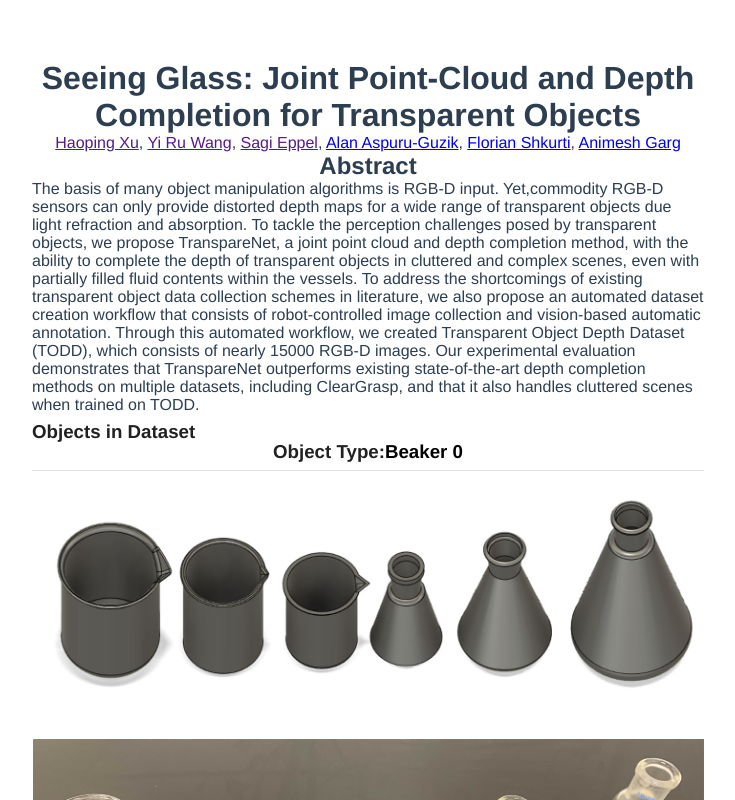
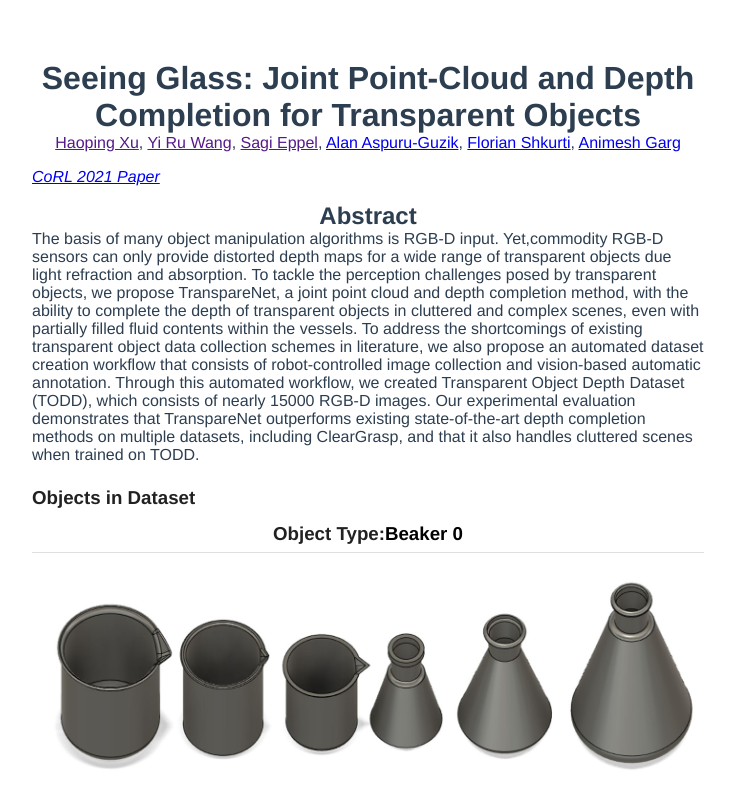
Before and after one commit to only-Demo/-TranspareNet, a Vue app: page / in a window 1280 px wide. Shown: the top 800 px of the page, without its empty margins (272-1007 px from the left). Built offline with nearby package versions, Linux system fonts and the light colour scheme.

Commit message:
change layout

```diff
--- a/src/App.vue
+++ b/src/App.vue
@@ -9,6 +9,11 @@
       <a href="https://www.matter.toronto.edu/basic-content-page/about-alan">Alan Aspuru-Guzik</a>,
       <a href="http://www.cs.toronto.edu/~florian/">Florian Shkurti</a>,
       <a href="https://animesh.garg.tech/">Animesh Garg</a>
+    </p>
+    <p style="text-align:left">
+      <em>
+        <a href="https://openreview.net/forum?id=tCfLLiP7vje"> CoRL 2021 Paper</a>
+      </em>
     </p>
     <h2> Abstract </h2>
     <p style="text-align:left;"> The basis of many object manipulation algorithms is RGB-D input. Yet,commodity RGB-D sensors can only provide distorted depth maps for a wide range of transparent objects due light refraction and absorption. To tackle the perception challenges posed by transparent objects, we propose TranspareNet, a joint point cloud and depth completion method, with the ability to complete the depth of transparent objects in cluttered and complex scenes, even with partially filled fluid contents within the vessels. To address the shortcomings of existing transparent object data collection schemes in literature, we also propose an automated dataset creation workflow that consists of robot-controlled image collection and vision-based automatic annotation. Through this automated workflow, we created Transparent Object Depth Dataset (TODD), which consists of nearly 15000 RGB-D images. Our experimental evaluation demonstrates that TranspareNet outperforms existing state-of-the-art depth completion methods on multiple datasets, including ClearGrasp, and that it also handles cluttered scenes when trained on TODD. </p>
@@ -123,6 +128,9 @@ export default {
   margin-left: auto;
   margin-right: auto;
 }
+p {
+      margin-bottom: 1rem;
+}
 .float-container {
     padding: 0px;
 }
```
